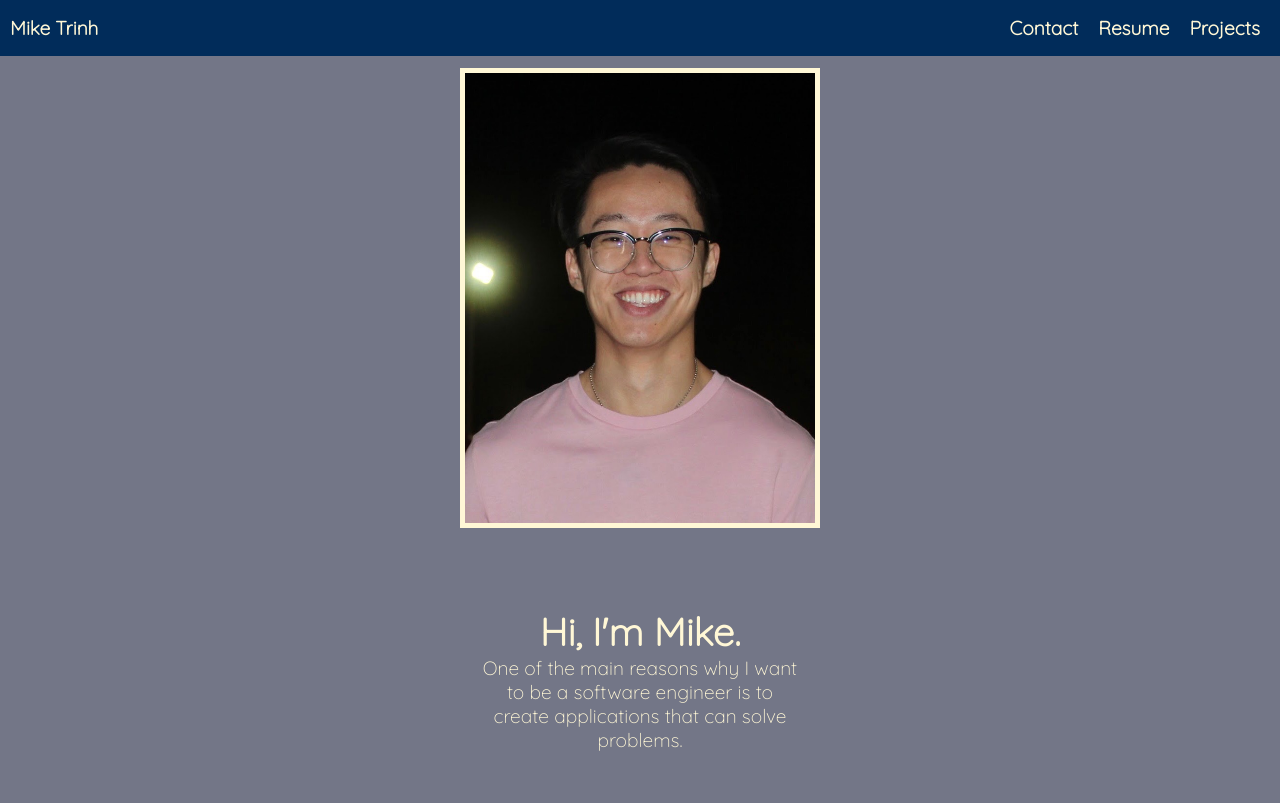
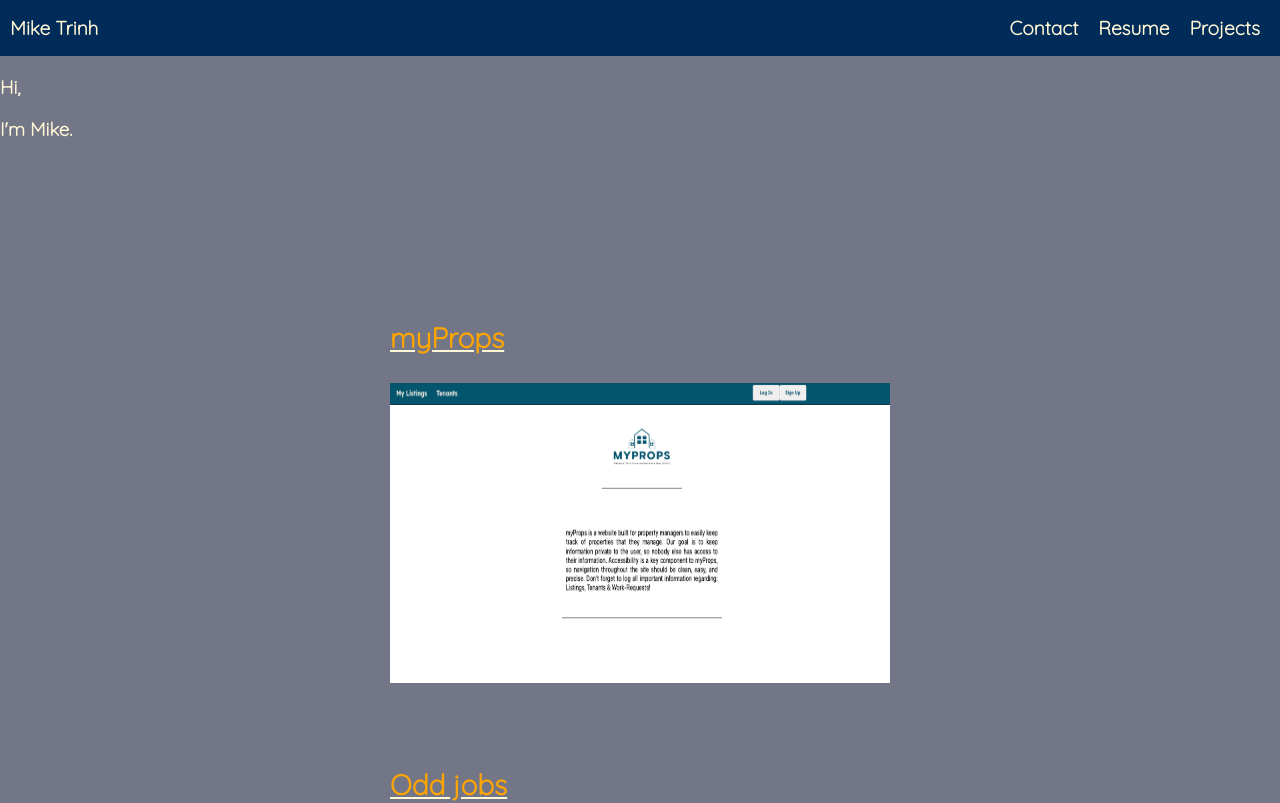
Before and after one commit to hieptrinh96/react-portfolio, a React (Create React App) app: page / in a window 1280 px wide. Shown: the top 803 px of the page. Built offline with nearby package versions, Linux system fonts and the light colour scheme.

Commit message:
change components to be on single page

```diff
--- a/src/App.css
+++ b/src/App.css
@@ -18,7 +18,7 @@
   }
 }
 
-.App-header {
+/* .App-header {
   background-color: #282c34;
   min-height: 100vh;
   display: flex;
@@ -27,7 +27,7 @@
   justify-content: center;
   font-size: calc(10px + 2vmin);
   color: white;
-}
+} */
 
 .App-link {
   color: #61dafb;
--- a/src/components/Navbar/NavBar.css
+++ b/src/components/Navbar/NavBar.css
@@ -1,13 +1,11 @@
+nav {
+  position: sticky;
+  width: 100%;
+  top: 0;
+}
 li {
   list-style: none;
 }
-
-nav {
-  position: fixed;
-  width: 100%;
-  top: 0;
-}
-
 .link-container {
   display: flex;
   justify-content: space-between;
--- a/src/pages/Home/Home.css
+++ b/src/pages/Home/Home.css
@@ -1,39 +1,3 @@
-.info-container {
-  display: flex;
-  flex-direction: column;
-  justify-content: center;
-  align-items: center;
-  gap: 80px;
-  height: 100vh;
-  background-color: #737687;
+.page-container {
+  height: 100%;
 }
-
-.info-container>img {
-  border: 5px solid #FFF7D6;
-  width: 350px;
-  height: 450px;
-  margin-top: 20px;
-}
-
-h3,
-p {
-  margin: 0;
-  text-align: center;
-}
-
-.description {
-  width: 25%;
-  display: flex;
-  flex-direction: column;
-  justify-content: center;
-  font-size: larger;
-  color: #FFF7D6;
-}
-
-.description>h3 {
-  font-size: 2em;
-}
-
-.description>p {
-  font-size: 1em;
-}
--- a/src/pages/Home/Home.jsx
+++ b/src/pages/Home/Home.jsx
@@ -1,16 +1,18 @@
-import profilePic from '../../assets/profile-pic.jpeg'
 import './Home.css'
+import Contact from '../Contact/Contact'
+import Projects from '../Projects';
 const Home = () => {
   return (
-    <>
-      <div className='info-container'>
-        <img src={profilePic} alt="" />
-        <div className="description">
-          <h3>Hi, I'm Mike.</h3>
-          <p>One of the main reasons why I want to be a software engineer is to create applications that can solve problems.</p>
+      <div className='page-container'>
+          <h3>Hi,</h3>
+          <h3>I'm Mike.</h3>
+        <div className="project-container">
+          <Projects />
+        </div>
+        <div className="contact-container">
+          <Contact />
         </div>
       </div>
-    </>
   );
 }
 
```
